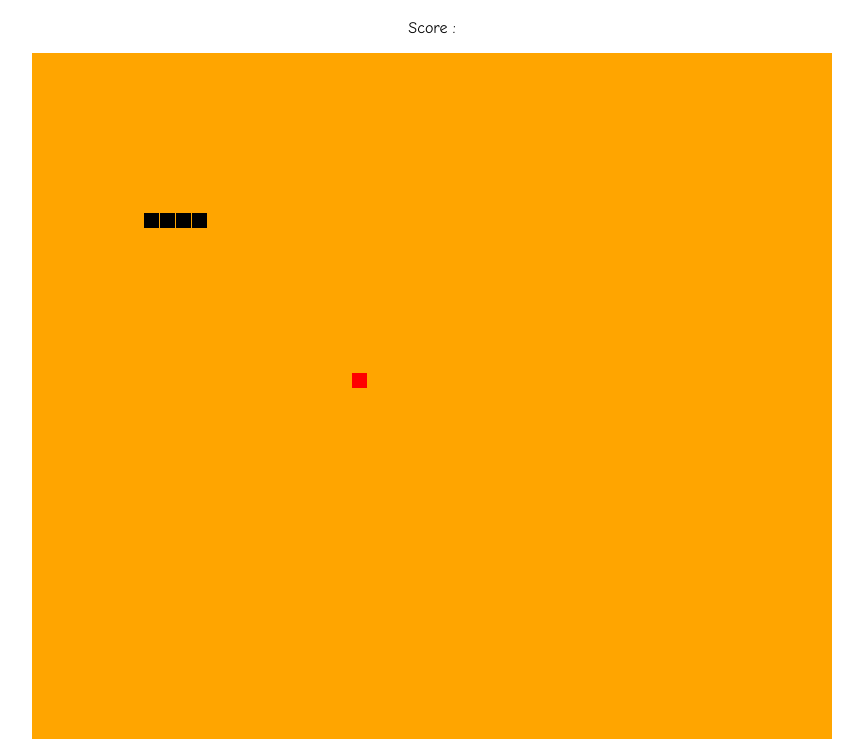
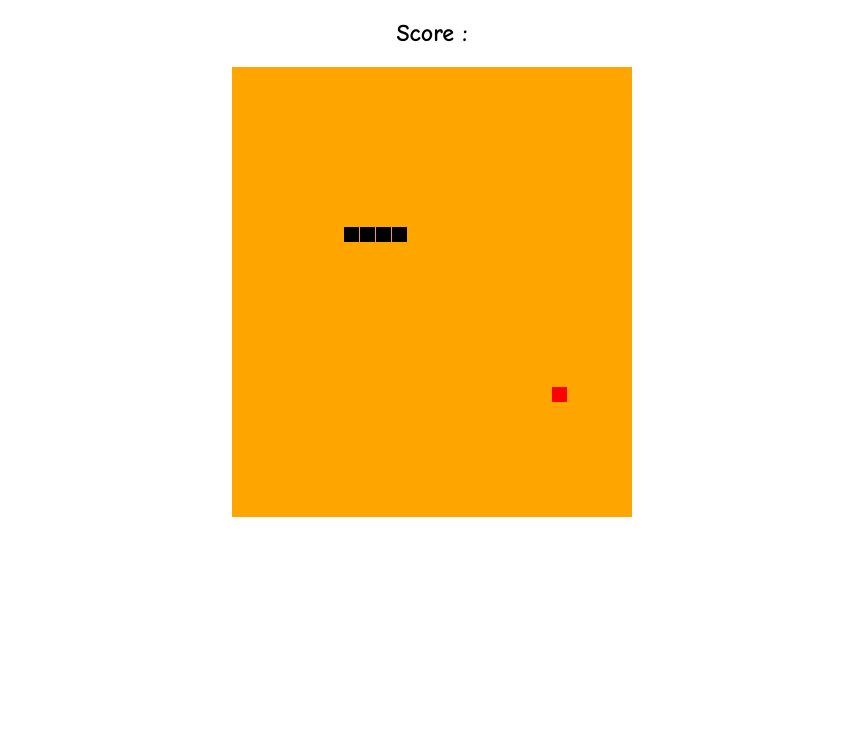
Before and after one commit to Darrenclement/snake-game, a plain HTML site: page index.html in a window 1280 px wide. Shown: the part 61-800 px from the top of the page, without its empty margins (208-1071 px from the left). Drawn offline with Linux system fonts and the light colour scheme.

Commit message:
Update index.html

```diff
--- a/index.html
+++ b/index.html
@@ -10,7 +10,7 @@
             display: block;
             margin: 0 auto;
         }
-        h1,p{
+        h1,h2{
             text-align:center;
 
         }
@@ -24,12 +24,12 @@
     <body>
 
         <h1>Snake Game</h1>
-        <p>Score :  <span id="score"> </span></p>
+        <h2>Score :  <span id="score"> </span></h2>
         <!-- Step 1. Create Canvas-->
         <canvas
 
-        width ="800"
-        height="900"
+        width ="400"
+        height="450"
         id="game"
         style="background-color: orange">
 
```
